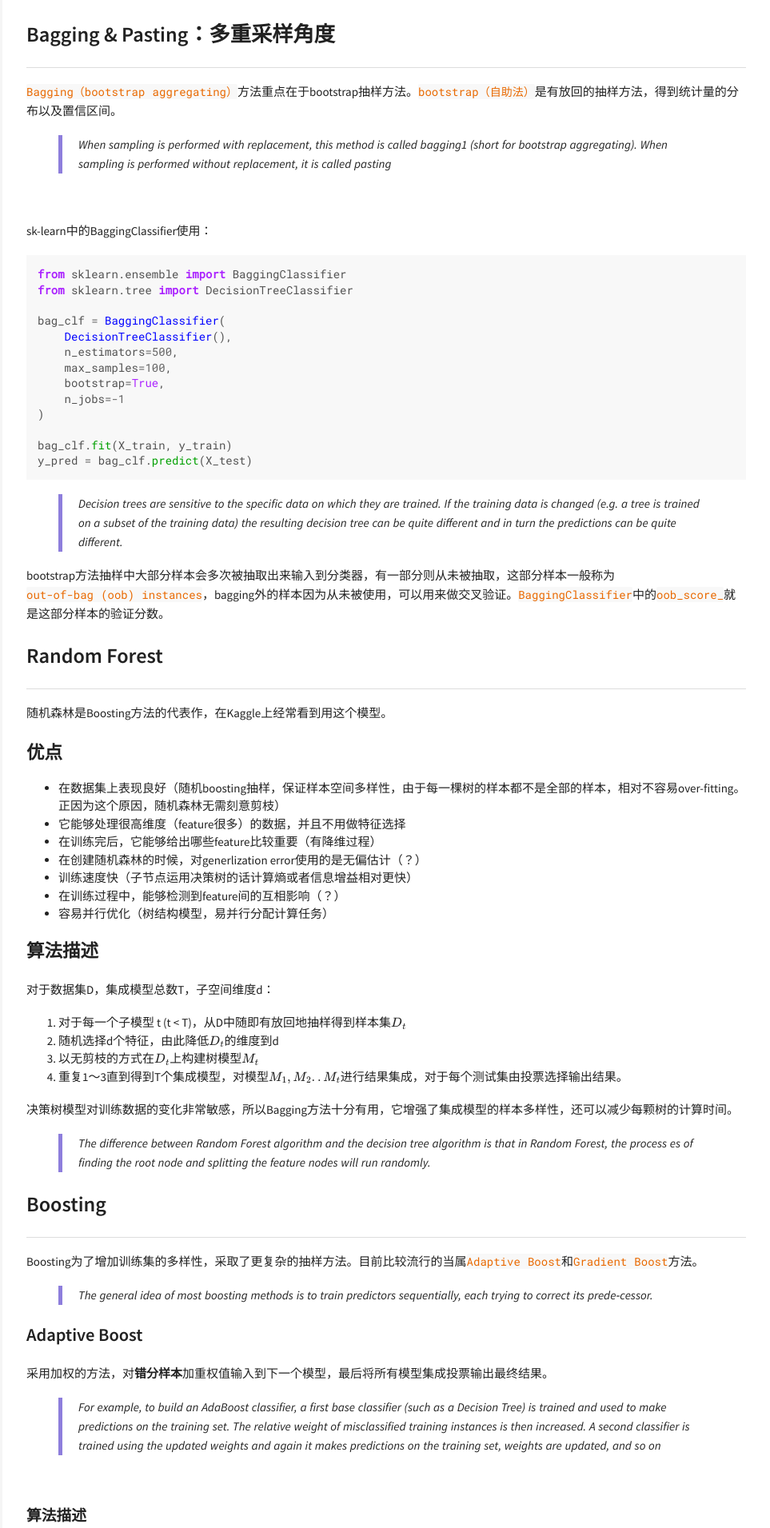
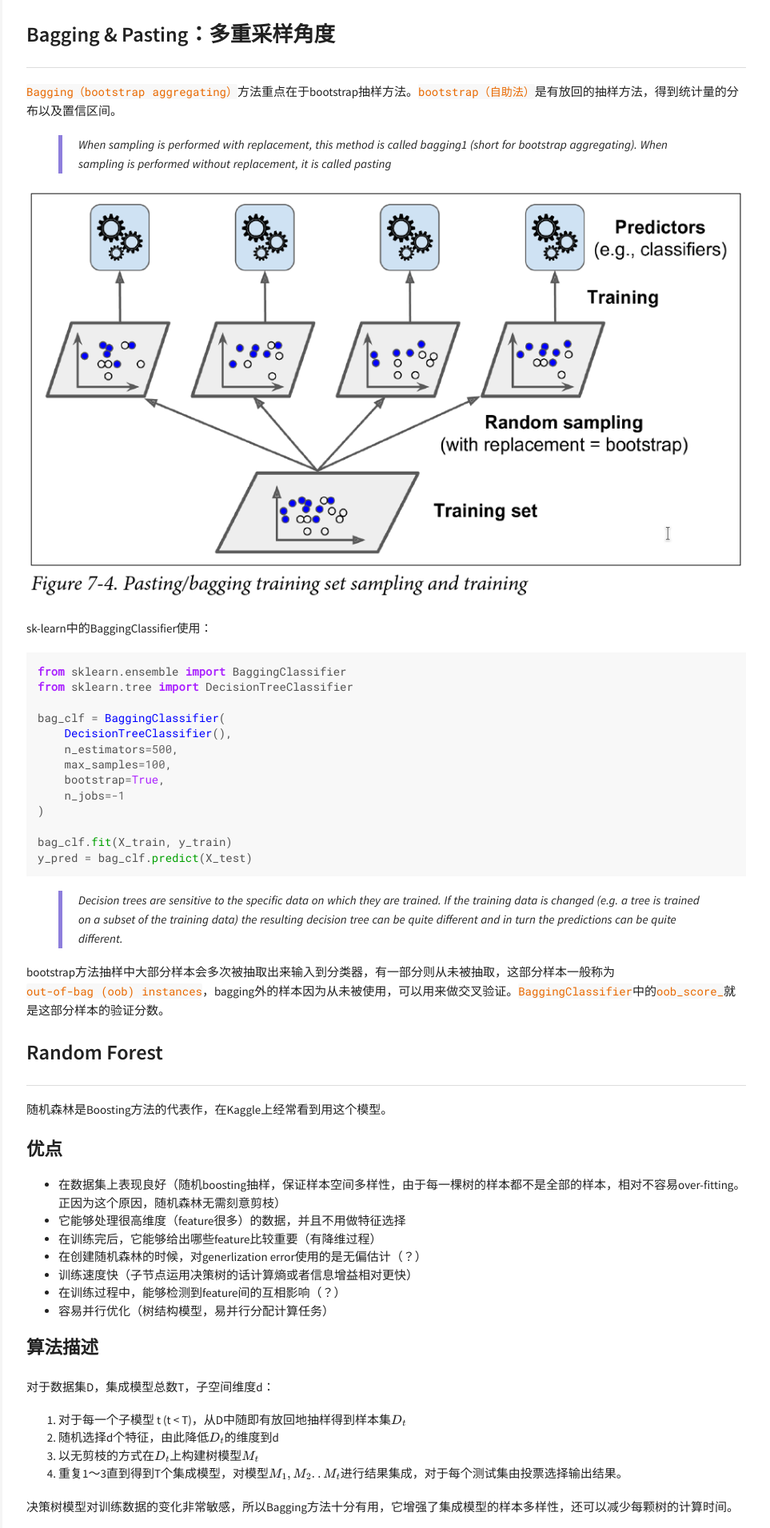
Before and after one commit to yixiaoyang/yixiaoyang.github.io, a Jekyll site: the page built from _posts/2018-08-14-ensemble-learning-tricks.md, in a window 1280 px wide. Shown: the part 447-2358 px from the top of the page at 80% size, without its empty margins (317-1280 px from the left). Built offline with Jekyll 4.4.1, drawn with Linux system fonts in a browser that asks for light colours; formulas are drawn with MathJax 3; comment, search, counter and statistics services are not loaded; some of the changed text lies outside the part shown.

Commit message:
1.修改图片路径：使用主空间地址代替相对地址

```diff
--- a/_posts/2018-08-14-ensemble-learning-tricks.md
+++ b/_posts/2018-08-14-ensemble-learning-tricks.md
@@ -22,7 +22,7 @@
 
 >  When sampling is performed with replacement, this method is called bagging1 (short for bootstrap aggregating). When sampling is performed without replacement, it is called pasting
 
-![](images/ensemble-learning-bagging-pasting.png)
+![](/images/ensemble-learning-bagging-pasting.png)
 
 sk-learn中的BaggingClassifier使用：
 
@@ -93,7 +93,7 @@
 > training instances is then increased. A second classifier is trained using the updated weights
 > and again it makes predictions on the training set, weights are updated, and so on
 
-![](images/adaboost.png)
+![](/images/adaboost.png)
 
 #### 算法描述
 
@@ -159,7 +159,7 @@
 
 `Gradient Boosting = Gradient Descent + Boosting`，Gradient Boost与传统的Boost的区别是，每一次的计算是为了减少上一次的残差(residual)，而为了消除残差，在残差减少的梯度(Gradient)方向上建立一个新的模型。每个新的模型的生成是为了使之前模型的残差往梯度方向减少，与传统Boost对正确、错误的样本进行加权有着很大的区别。
 
-![](images/gradient-boost.png)
+![](/images/gradient-boost.png)
 
 **Hands-On Machine Learning with Scikit-Learn and TensorFlow**中手动实现了一个简单的Gradient Boosted Regression Trees (GBRT)例子，通过多次对错分集进行训练得到多个子模型，最后对各个子模型输出`求和`得到最终输出。该例子十分直观。
 
@@ -195,7 +195,7 @@
 
 为防止出现过拟合，训练时可以使用`early-stop`方法，当全局损失连续多次不下降时停止训练。
 
-![](images/gradient-boost.png)
+![](/images/gradient-boost.png)
 
 
 #### 算法描述
@@ -234,7 +234,7 @@
 
 >  It is based on a simple idea: instead of using trivial functions (such as hard voting) to aggregate the predictions of all predictors in an ensemble,why don’t we train a model to perform this aggregation? Figure 7-12 shows such an ensemble performing a regression task on a new instance. Each of the bottom three predictors predicts a different value (3.1, 2.7, and 2.9), and then the final predictor (called a blender, or a meta learner) takes these predictions as inputs and makes the final prediction (3.0).
 
-![](images/stacking-method-trainning-a-blender.png)
+![](/images/stacking-method-trainning-a-blender.png)
 
 具体过程：
 1. 将测试集s分为两部分s1、s2
```
